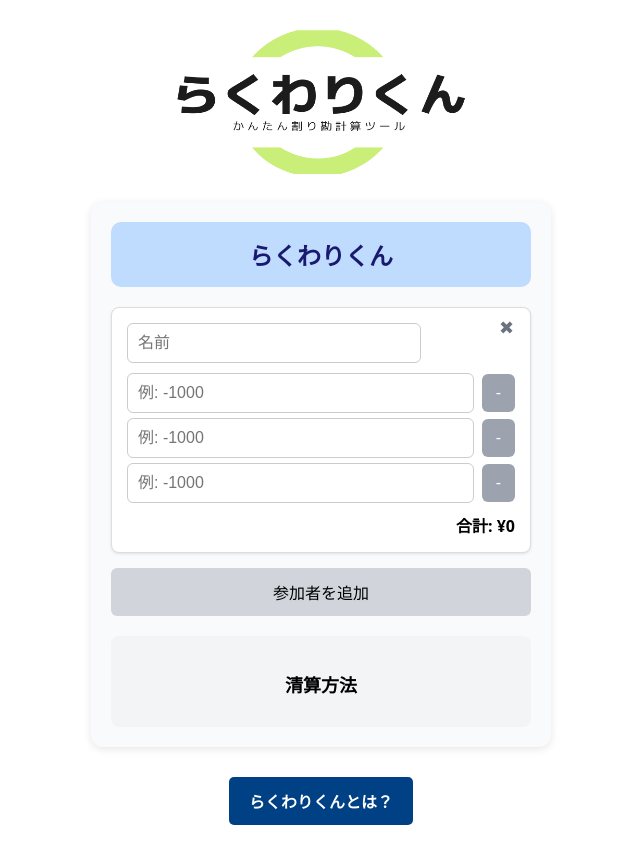
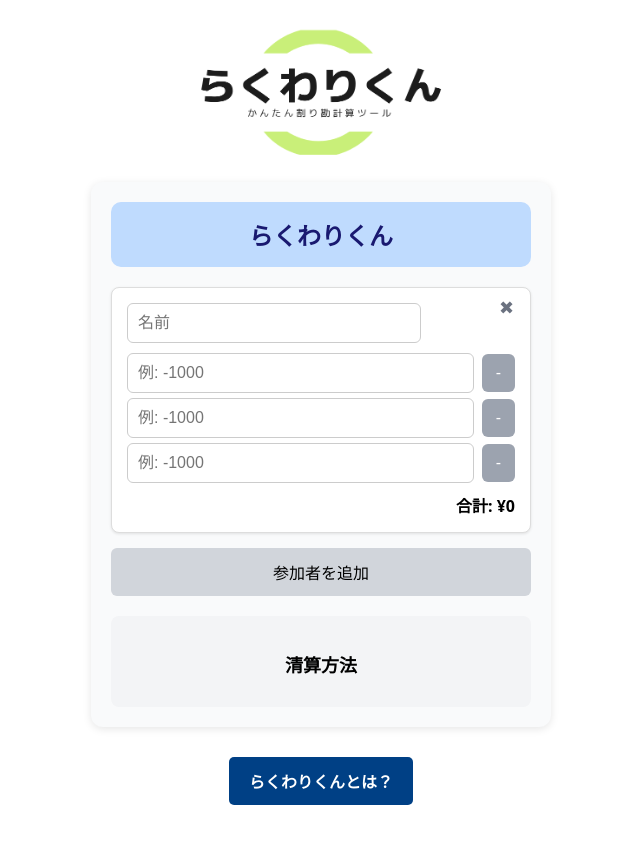
Before and after one commit to xkenks/Rakuwarikun, a Next.js app: page / in a window 1280 px wide. Shown: the whole page, without its empty margins (319-959 px from the left). Built offline with nearby package versions, Linux system fonts and the light colour scheme.

Commit message:
ロゴ画像 サイズを修正

```diff
--- a/src/pages/index.js
+++ b/src/pages/index.js
@@ -12,8 +12,8 @@ export default function Home() {
         <Image
           src="/logo.png"
           alt="らくわりくん ロゴ"
-          width={300}
-          height={150}
+          width={250}
+          height={130}
           priority
           unoptimized
         />
```
